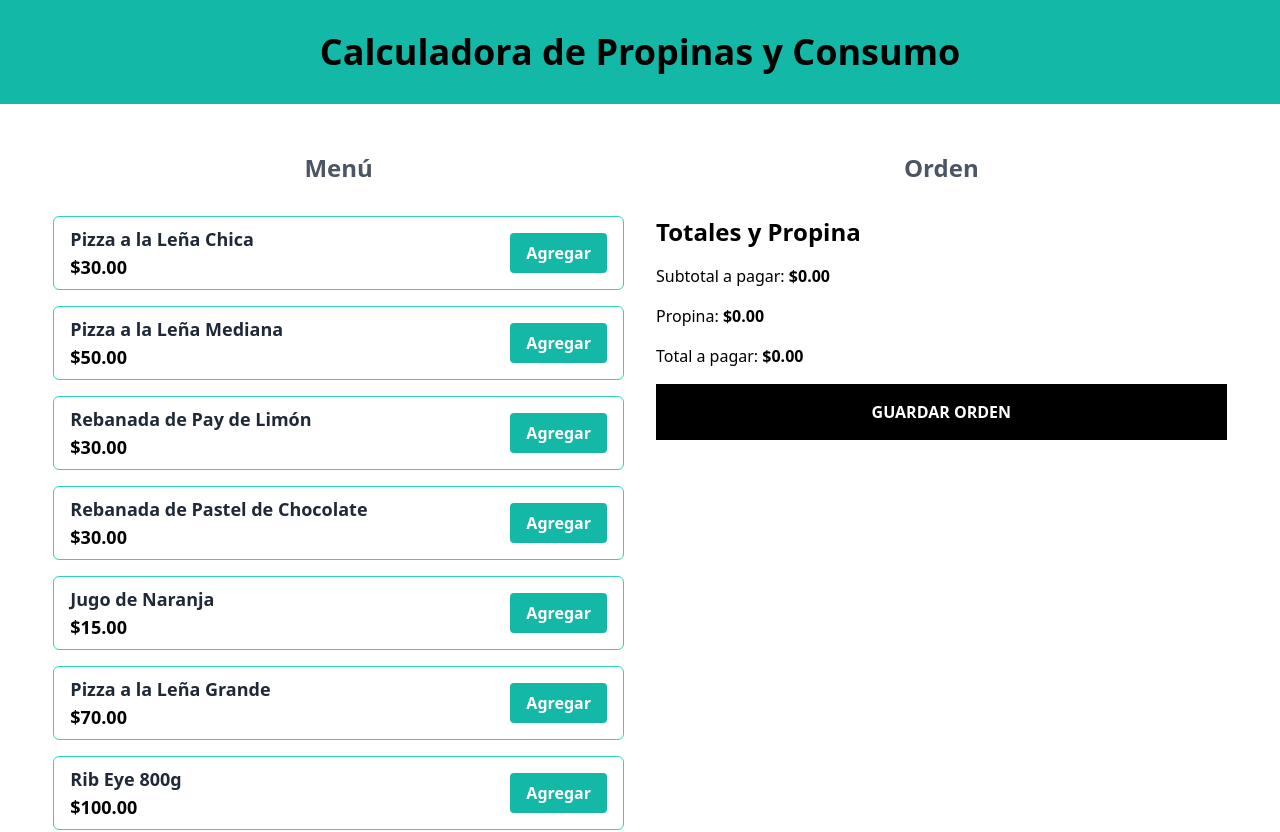
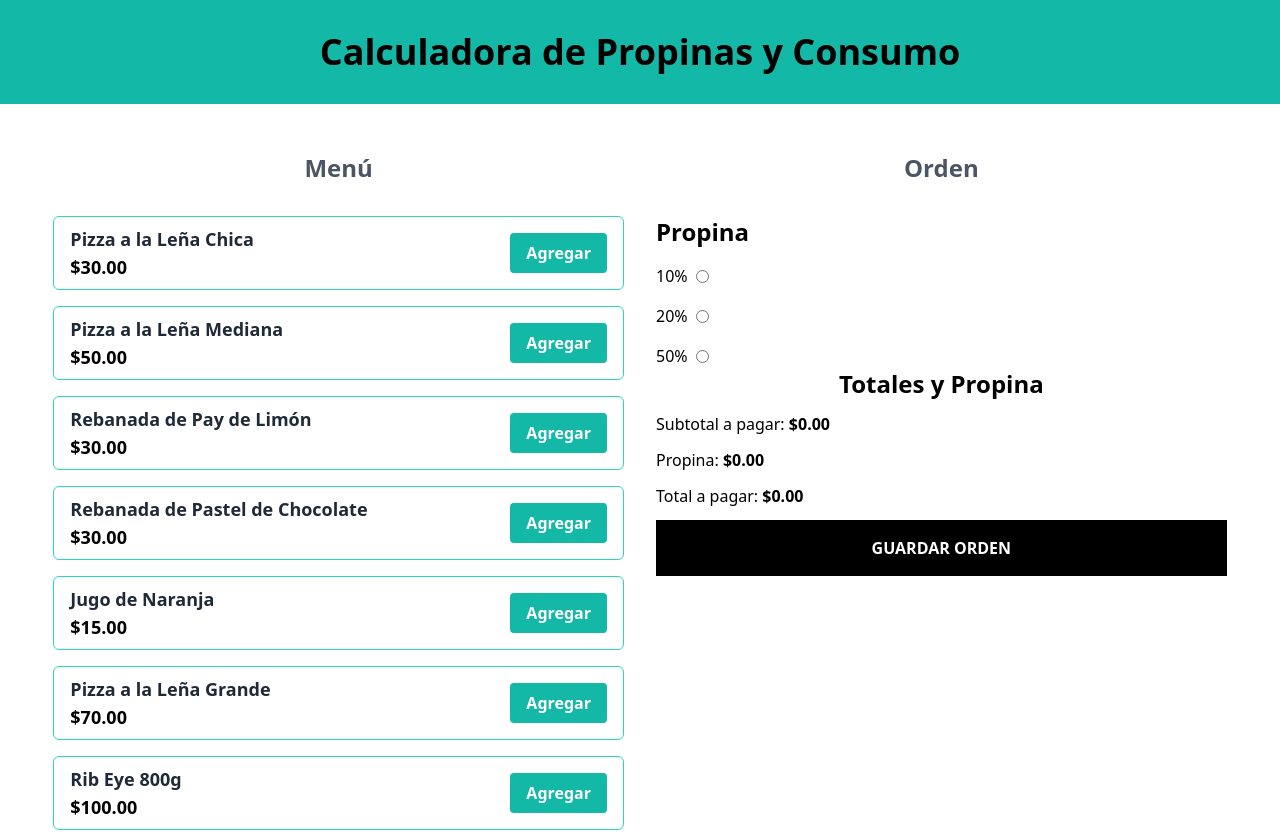
Before and after one commit to JmAtochePascual/CalculadoraPropinas-React, a React (Vite) app: page / in a window 1280 px wide. Shown: the top 832 px of the page. Built offline with nearby package versions, Linux system fonts and the light colour scheme.

Commit message:
feat: :sparkles: Crea el componente OrderTip para gestionar la propina
Crea un componente llamado OrderTip  que gestiona la lógica de la propina para calcular el total a pagar

```diff
--- a/src/App.tsx
+++ b/src/App.tsx
@@ -3,9 +3,10 @@ import useOrder from './hook/useOrder';
 import { menuItems } from './data/db';
 import OrderContent from './components/OrderContent';
 import OrderTotal from './components/OrderTotal';
+import OrderTip from './components/OrderTip';
 
 function App() {
-  const { order, addItem, deleteItem } = useOrder();
+  const { order, tip, setTip, addItem, deleteItem } = useOrder()
 
   return (
     <>
@@ -38,9 +39,14 @@ function App() {
               />
             )
           }
+          <OrderTip
+            tip={tip}
+            setTip={setTip}
+          />
 
           <OrderTotal
             order={order}
+            tip={tip}
           />
         </div>
       </main >
--- /dev/null
+++ b/src/components/OrderTip.tsx
@@ -0,0 +1,56 @@
+type OrderTipProps = {
+  tip: number;
+  setTip: (tip: number) => void;
+}
+
+const tipOptions = [
+  {
+    id: 'tip-10',
+    value: .10,
+    label: '10%'
+  },
+  {
+    id: 'tip-20',
+    value: .20,
+    label: '20%'
+  },
+  {
+    id: 'tip-50',
+    value: .50,
+    label: '50%'
+  },
+]
+
+const OrderTip = ({ tip, setTip }: OrderTipProps) => {
+  return (
+    <form >
+      <div className="space-y-4">
+        <h2 className="font-black text-2xl">Propina</h2>
+        {
+          tipOptions.map(option => (
+            <div
+              key={option.id}
+              className="flex items-center gap-2">
+
+              <label
+                htmlFor={option.id}>
+                {option.label}
+              </label>
+
+              <input
+                type="radio"
+                name="tip"
+                id={option.id}
+                value={option.value}
+                onChange={() => setTip(option.value)}
+                className="cursor-pointer"
+              />
+            </div>
+          ))
+        }
+      </div>
+    </form>
+  )
+}
+
+export default OrderTip
--- a/src/components/OrderTotal.tsx
+++ b/src/components/OrderTotal.tsx
@@ -3,24 +3,25 @@ import { OrderItem } from "../types";
 
 type OrderTotalProps = {
   order: OrderItem[];
+  tip: number;
 }
 
-const OrderTotal = ({ order }: OrderTotalProps) => {
+const OrderTotal = ({ order, tip }: OrderTotalProps) => {
   const subtotal = order.reduce((acc, item) => acc + item.price * item.quantity, 0);
-  const tip = subtotal * 0.1;
-  const total = subtotal + tip;
+  const tipQuanity = subtotal * tip;
+  const total = subtotal + tipQuanity;
 
   return (
     <div>
-      <div className="space-y-4">
-        <h2 className="font-black text-2xl">Totales y Propina</h2>
+      <div className="space-y-3">
+        <h2 className="font-black text-2xl text-center">Totales y Propina</h2>
 
         <p>
           Subtotal a pagar: <span className="font-bold">{formatCurrency(subtotal)}</span>
         </p>
 
         <p>
-          Propina: <span className="font-bold">{formatCurrency(tip)}</span>
+          Propina: <span className="font-bold">{formatCurrency(tipQuanity)}</span>
         </p>
 
         <p>
--- a/src/hook/useOrder.tsx
+++ b/src/hook/useOrder.tsx
@@ -3,6 +3,7 @@ import { MenuItem, OrderItem } from "../types"
 
 const useOrder = () => {
   const [order, setOrder] = useState<OrderItem[]>([])
+  const [tip, setTip] = useState(0)
 
   // Icrease the quantity of an item in the order
   const increaseQuantity = (id: OrderItem['id']) => {
@@ -30,6 +31,8 @@ const useOrder = () => {
 
   return {
     order,
+    tip,
+    setTip,
     addItem,
     deleteItem
   }
```
